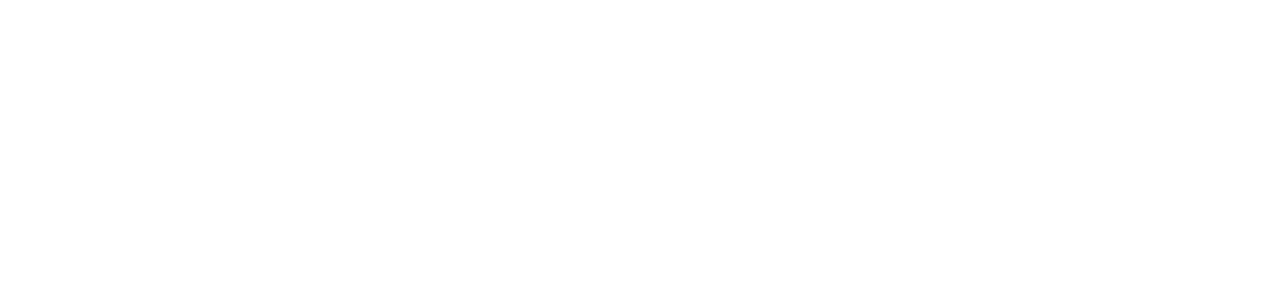
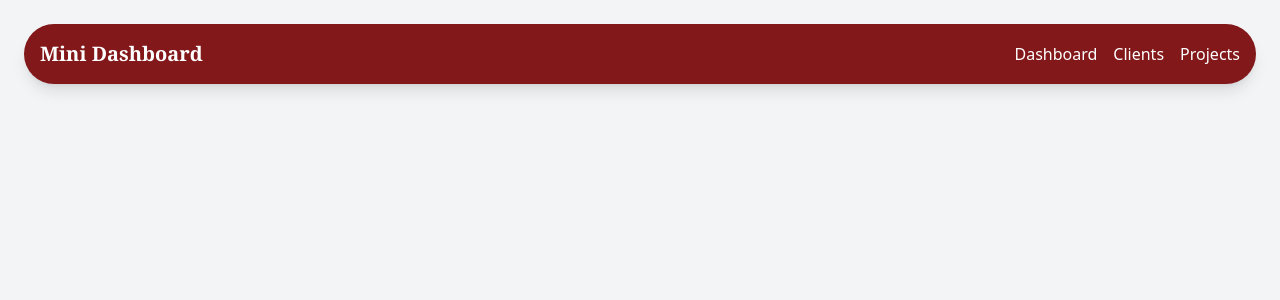
Before and after one commit to UWASEdjaria/Freelance-Dashboard-React-TypeScript-, a React (Vite) app: page /clientCard in a window 1280 px wide. Shown: the top 300 px of the page. Built offline with nearby package versions, Linux system fonts and the light colour scheme.

Commit message:
add router in app.tsx and update tailwindcss

```diff
--- a/src/App.tsx
+++ b/src/App.tsx
@@ -1,13 +1,28 @@
 
 import "./index.css";
 import "./App.css";
+import { BrowserRouter as Router, Routes , Route } from "react-router-dom";
+import Navbar from "./components/Navbar";
+import DashboardStatus from "./components/DashboardStatus";
+import ClientCard from "./components/ClientCard";
+import ProjectList from "./components/ProjectList ";
+
 
 
 
  function App()  {
   return (
     <>
-
+  <Router>
+      <div className="p-6 bg-gray-100 min-h-screen">
+        <Navbar />
+        <Routes>
+          <Route path="/" element={<DashboardStatus/>} />
+          <Route path="/clientCard" element={<ClientCard/>} />
+          <Route path="/projectList" element={<ProjectList />} />
+        </Routes>
+      </div>
+    </Router>
     </>
   )}
 export default App;
--- a/src/components/ClientCard.tsx
+++ b/src/components/ClientCard.tsx
@@ -0,0 +1,11 @@
+
+
+function ClientCard() {
+  return (
+    <div>
+
+    </div>
+  )
+}
+
+export default ClientCard
--- a/src/components/Navbar.tsx
+++ b/src/components/Navbar.tsx
@@ -3,12 +3,12 @@ import { Link } from "react-router-dom";
 
 export default function Navbar() {
   return (
-    <nav className="bg-blue-700 text-white p-4 rounded mb-6 flex justify-between items-center">
-      <h1 className="text-xl font-bold">Mini Dashboard</h1>
+    <nav className="w-full bg-red-900 text-white p-4 rounded-full shadow-lg mb-6 flex justify-between items-center transition-all duration-300 hover:scale-105">
+      <h1 className="text-xl font-bold font-serif">Mini Dashboard</h1>
       <div className="space-x-4">
-        <Link to="/" className="hover:underline">Dashboard</Link>
-        <Link to="/clients" className="hover:underline">Clients</Link>
-        <Link to="/projects" className="hover:underline">Projects</Link>
+        <Link to="/" className="hover:bg-red-500 rounded-full">Dashboard</Link>
+        <Link to="/clients" className="hover:bg-red-500 rounded-full">Clients</Link>
+        <Link to="/projects" className="hover:bg-red-500 rounded-full">Projects</Link>
       </div>
     </nav>
   );
--- a/src/components/ProjectList .tsx
+++ b/src/components/ProjectList .tsx
@@ -0,0 +1,11 @@
+import React from 'react'
+
+function ProjectList () {
+  return (
+    <div>
+
+    </div>
+  )
+}
+
+export default ProjectList
```
Also changed, not shown: src/components/ProjectList.tsx (deleted, +0 -17 lines).
